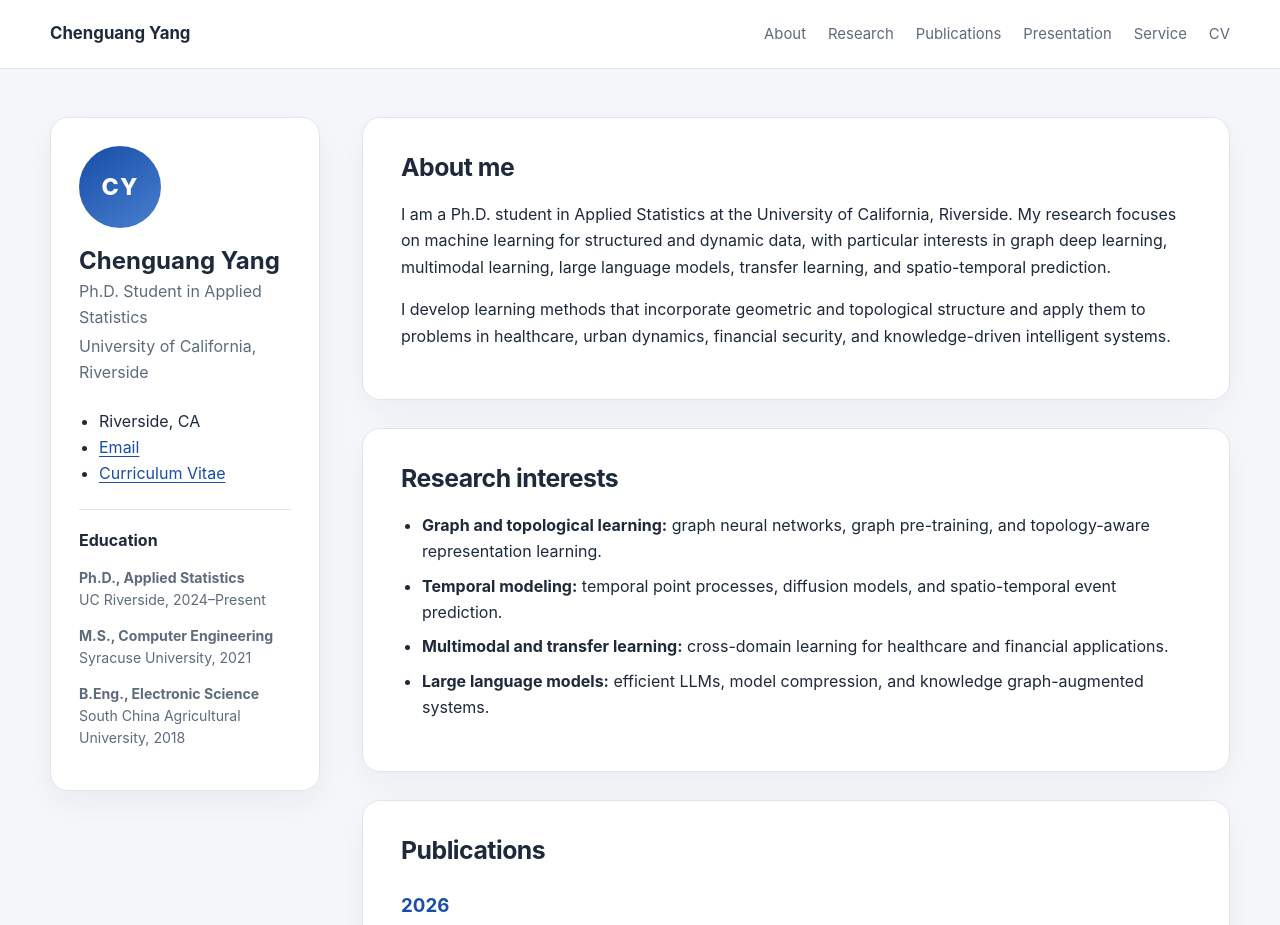
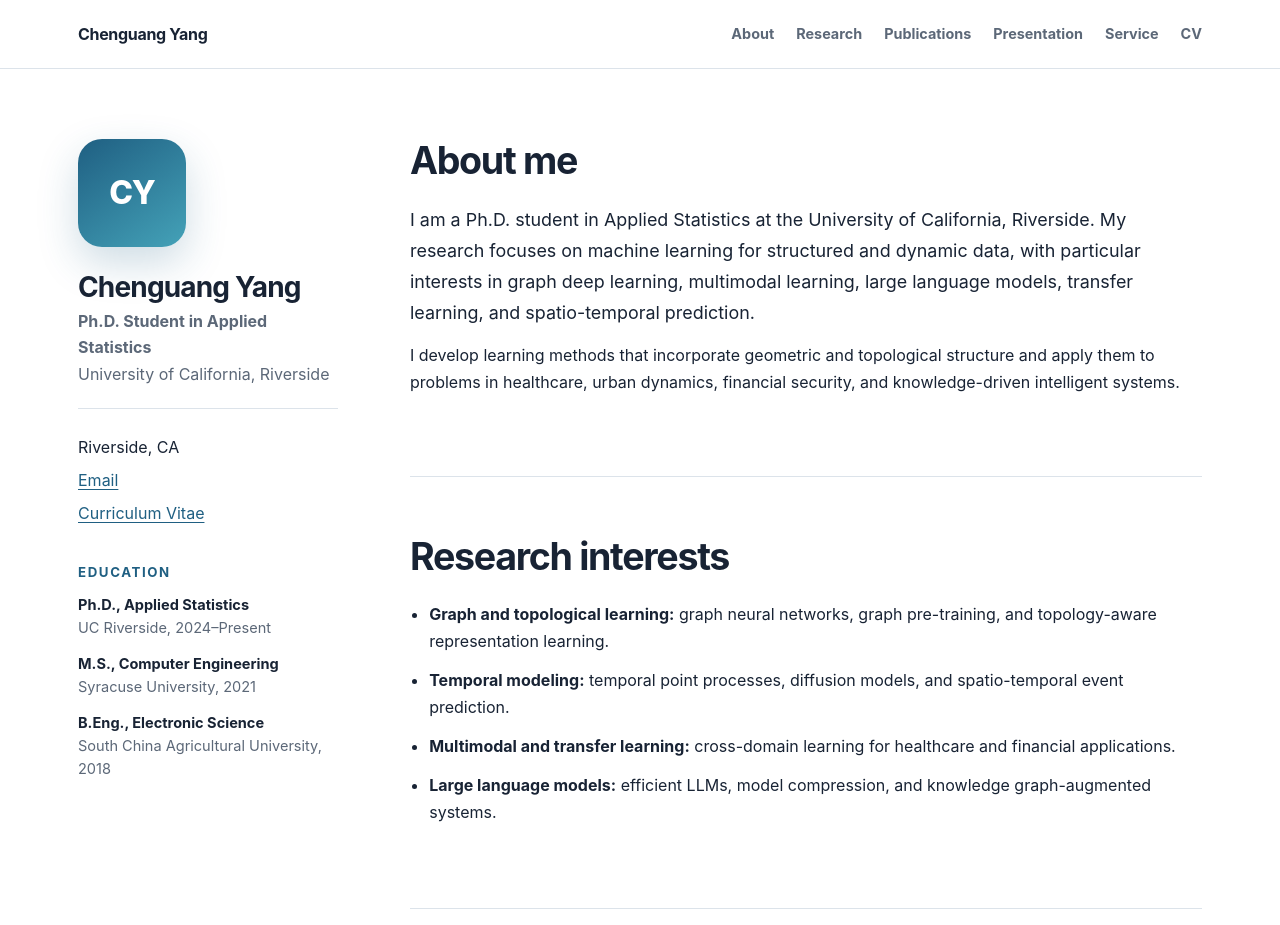
Before and after one commit to HughYang56/HughYang56.github.io, a plain HTML site: page index.html in a window 1280 px wide. Shown: the top 925 px of the page. Drawn offline with Linux system fonts and the light colour scheme.

Commit message:
✨ feat: update the new accepted paper

```diff
--- a/styles.css
+++ b/styles.css
@@ -1,157 +1,154 @@
 :root {
-  --ink: #1e293b;
-  --muted: #5d6b7c;
-  --accent: #174ea6;
-  --accent-soft: #eaf1fb;
-  --line: #dfe5ec;
+  color-scheme: light;
+  --ink: #182334;
+  --muted: #5c6878;
+  --line: #dce3ea;
   --paper: #ffffff;
-  --page: #f5f7fa;
+  --wash: #f4f7fa;
+  --accent: #1f5f82;
+  --accent-dark: #174863;
+  --warm: #d99a43;
+  font-family: Inter, ui-sans-serif, -apple-system, BlinkMacSystemFont, "Segoe UI", sans-serif;
 }
 
 * { box-sizing: border-box; }
-
 html { scroll-behavior: smooth; }
-
 body {
   margin: 0;
   color: var(--ink);
-  background: var(--page);
-  font-family: Inter, ui-sans-serif, system-ui, -apple-system, BlinkMacSystemFont, "Segoe UI", sans-serif;
-  line-height: 1.65;
+  background: var(--paper);
+  font-size: 16px;
+  line-height: 1.68;
 }
-
 a { color: var(--accent); text-underline-offset: 0.18em; }
-
+a:hover { color: var(--accent-dark); }
 .site-header {
   position: sticky;
   top: 0;
   z-index: 10;
+  background: rgba(255,255,255,.94);
   border-bottom: 1px solid var(--line);
-  background: rgba(255, 255, 255, 0.94);
   backdrop-filter: blur(12px);
 }
-
 .nav-wrap {
-  width: min(1180px, calc(100% - 40px));
+  max-width: 1180px;
   min-height: 68px;
   margin: 0 auto;
+  padding: 0 28px;
   display: flex;
   align-items: center;
   justify-content: space-between;
+  gap: 28px;
+}
+.site-name {
+  color: var(--ink);
+  font-weight: 750;
+  letter-spacing: -.02em;
+  text-decoration: none;
+}
+.nav-links { display: flex; align-items: center; gap: 22px; }
+.nav-links a { color: var(--muted); font-size: .9rem; font-weight: 650; text-decoration: none; }
+.nav-links a:hover { color: var(--accent); }
+.page-layout {
+  max-width: 1180px;
+  margin: 0 auto;
+  padding: 70px 28px 90px;
+  display: grid;
+  grid-template-columns: 260px minmax(0, 1fr);
+  gap: 72px;
+}
+.sidebar { align-self: start; position: sticky; top: 112px; }
+.avatar {
+  width: 108px;
+  height: 108px;
+  display: grid;
+  place-items: center;
+  border-radius: 24px;
+  color: white;
+  background: linear-gradient(145deg, var(--accent), #44a2b8);
+  box-shadow: 0 16px 40px rgba(31,95,130,.22);
+  font-size: 2rem;
+  font-weight: 800;
+  letter-spacing: -.04em;
+}
+.sidebar h1 { margin: 24px 0 3px; font-size: 1.75rem; line-height: 1.2; letter-spacing: -.03em; }
+.role, .institution { margin: 0; color: var(--muted); }
+.role { font-weight: 650; }
+.profile-links { list-style: none; padding: 19px 0 0; margin: 20px 0 0; border-top: 1px solid var(--line); }
+.profile-links li { margin: 6px 0; }
+.education-summary { margin-top: 34px; }
+.education-summary h2 { font-size: .83rem; color: var(--accent); letter-spacing: .12em; text-transform: uppercase; }
+.education-summary p { color: var(--muted); font-size: .91rem; line-height: 1.55; }
+.education-summary strong { color: var(--ink); }
+.content { min-width: 0; }
+section { scroll-margin-top: 96px; padding-bottom: 66px; }
+section + section { border-top: 1px solid var(--line); padding-top: 58px; }
+section > h2 {
+  margin: 0 0 23px;
+  font-size: clamp(1.7rem, 3vw, 2.35rem);
+  line-height: 1.15;
+  letter-spacing: -.035em;
+}
+p { margin: 0 0 14px; }
+.content > section:first-child > p:first-of-type { font-size: 1.12rem; line-height: 1.72; }
+.research-list { padding-left: 1.2rem; }
+.research-list li { margin-bottom: 12px; }
+.publication-year { display: grid; grid-template-columns: 72px minmax(0,1fr); gap: 24px; }
+.publication-year + .publication-year { margin-top: 26px; }
+.publication-year h3 { margin: 4px 0 0; color: var(--accent); font-size: 1rem; }
+.publication-year ol, .working-list { margin: 0; padding-left: 1.55rem; }
+.publication-year li, .working-list li { margin-bottom: 18px; padding-left: 8px; }
+.paper-title { font-weight: 740; }
+.subheading { margin: 42px 0 17px; font-size: 1.15rem; }
+.status { color: var(--accent); font-weight: 700; }
+.presentation-item {
+  display: grid;
+  grid-template-columns: 128px minmax(0, 1fr);
+  align-items: start;
   gap: 24px;
+  padding: 24px;
+  border: 1px solid var(--line);
+  border-radius: 16px;
+  background: var(--wash);
+}
+.presentation-item + .presentation-item { margin-top: 18px; }
+.presentation-item h3 { margin: 0 0 10px; line-height: 1.4; font-size: 1.05rem; }
+.presentation-item p { margin: 3px 0; color: var(--muted); font-size: .94rem; }
+.conference-mark {
+  min-height: 96px;
+  border-radius: 12px;
+  padding: 16px 12px;
+  display: flex;
+  flex-direction: column;
+  justify-content: center;
+  color: white;
+  background: linear-gradient(145deg, #183a57, var(--accent));
+  text-align: center;
+}
+.conference-mark-alt { background: linear-gradient(145deg, #7a321f, var(--warm)); }
+.conference-mark span { font-weight: 850; letter-spacing: .04em; }
+.conference-mark small { margin-top: 4px; font-size: .7rem; opacity: .82; }
+.site-footer { padding: 30px 28px; border-top: 1px solid var(--line); text-align: center; color: var(--muted); font-size: .86rem; }
+.site-footer p { margin: 0; }
+
+@media (max-width: 860px) {
+  .nav-wrap { min-height: 62px; }
+  .nav-links { overflow-x: auto; gap: 16px; }
+  .page-layout { grid-template-columns: 1fr; gap: 52px; padding-top: 48px; }
+  .sidebar { position: static; }
+  .education-summary { max-width: 560px; }
 }
 
-.site-name {
-  color: var(--ink);
-  font-size: 1.05rem;
-  font-weight: 750;
-  text-decoration: none;
+@media (max-width: 620px) {
+  .nav-wrap { align-items: flex-start; flex-direction: column; gap: 9px; padding-top: 13px; padding-bottom: 12px; }
+  .nav-links { width: 100%; padding-bottom: 2px; }
+  .page-layout { padding: 38px 20px 66px; }
+  .publication-year { grid-template-columns: 1fr; gap: 8px; }
+  .publication-year h3 { font-size: 1.1rem; }
+  .presentation-item { grid-template-columns: 1fr; }
+  .conference-mark { min-height: 82px; }
 }
 
-.nav-links { display: flex; flex-wrap: wrap; gap: 22px; }
-.nav-links a { color: var(--muted); font-size: 0.93rem; text-decoration: none; }
-.nav-links a:hover { color: var(--accent); }
-
-.page-layout {
-  width: min(1180px, calc(100% - 40px));
-  margin: 48px auto 72px;
-  display: grid;
-  grid-template-columns: 270px minmax(0, 1fr);
-  gap: 42px;
-  align-items: start;
+@media (prefers-reduced-motion: reduce) {
+  html { scroll-behavior: auto; }
 }
-
-.sidebar {
-  position: sticky;
-  top: 108px;
-  padding: 28px;
-  border: 1px solid var(--line);
-  border-radius: 18px;
-  background: var(--paper);
-  box-shadow: 0 12px 34px rgba(23, 42, 70, 0.06);
-}
-
-.avatar {
-  width: 82px;
-  height: 82px;
-  display: grid;
-  place-items: center;
-  border-radius: 50%;
-  color: white;
-  background: linear-gradient(145deg, #174ea6, #487fd0);
-  font-size: 1.45rem;
-  font-weight: 800;
-  letter-spacing: 0.05em;
-}
-
-.sidebar h1 { margin: 18px 0 2px; font-size: 1.5rem; line-height: 1.25; }
-.role, .institution { margin: 2px 0; color: var(--muted); }
-.profile-links { margin: 22px 0; padding-left: 20px; }
-.education-summary { padding-top: 4px; border-top: 1px solid var(--line); }
-.education-summary h2 { margin-bottom: 12px; font-size: 1rem; }
-.education-summary p { color: var(--muted); font-size: 0.88rem; line-height: 1.55; }
-
-.content { min-width: 0; }
-
-section {
-  margin-bottom: 28px;
-  padding: 34px 38px;
-  border: 1px solid var(--line);
-  border-radius: 18px;
-  background: var(--paper);
-  box-shadow: 0 12px 34px rgba(23, 42, 70, 0.05);
-  scroll-margin-top: 92px;
-}
-
-section > h2 {
-  margin: 0 0 18px;
-  font-size: 1.55rem;
-  line-height: 1.25;
-  letter-spacing: -0.02em;
-}
-
-.research-list { padding-left: 21px; }
-.research-list li + li { margin-top: 8px; }
-
-.publication-year h3 { margin: 25px 0 10px; color: var(--accent); }
-.publication-year ol, .working-list { padding-left: 25px; }
-.publication-year li, .working-list li { padding-left: 7px; margin-bottom: 16px; }
-.paper-title { font-weight: 720; }
-.subheading { margin-top: 32px; padding-top: 26px; border-top: 1px solid var(--line); }
-.status { color: var(--muted); font-style: italic; }
-
-.presentation-item {
-  display: grid;
-  grid-template-columns: 112px minmax(0, 1fr);
-  gap: 24px;
-  align-items: start;
-  padding: 22px 0;
-}
-
-.presentation-item + .presentation-item { border-top: 1px solid var(--line); }
-.presentation-item img { width: 112px; min-height: 72px; object-fit: contain; border-radius: 10px; background: var(--accent-soft); }
-.presentation-item h3 { margin: 0 0 8px; font-size: 1.05rem; }
-.presentation-item p { margin: 2px 0; color: var(--muted); }
-
-.site-footer {
-  padding: 24px 20px 38px;
-  color: var(--muted);
-  text-align: center;
-  font-size: 0.9rem;
-}
-
-@media (max-width: 850px) {
-  .nav-wrap { align-items: flex-start; padding: 16px 0; }
-  .nav-links { justify-content: flex-end; gap: 10px 16px; }
-  .page-layout { grid-template-columns: 1fr; margin-top: 28px; }
-  .sidebar { position: static; }
-}
-
-@media (max-width: 560px) {
-  .nav-wrap { width: min(100% - 28px, 1180px); flex-direction: column; gap: 8px; }
-  .nav-links { justify-content: flex-start; }
-  .page-layout { width: min(100% - 28px, 1180px); }
-  section, .sidebar { padding: 24px 22px; border-radius: 14px; }
-  .presentation-item { grid-template-columns: 1fr; }
-  .presentation-item img { width: 100%; max-width: 180px; }
-}
```
Also changed, not shown: index.html (+5 -3 lines).
